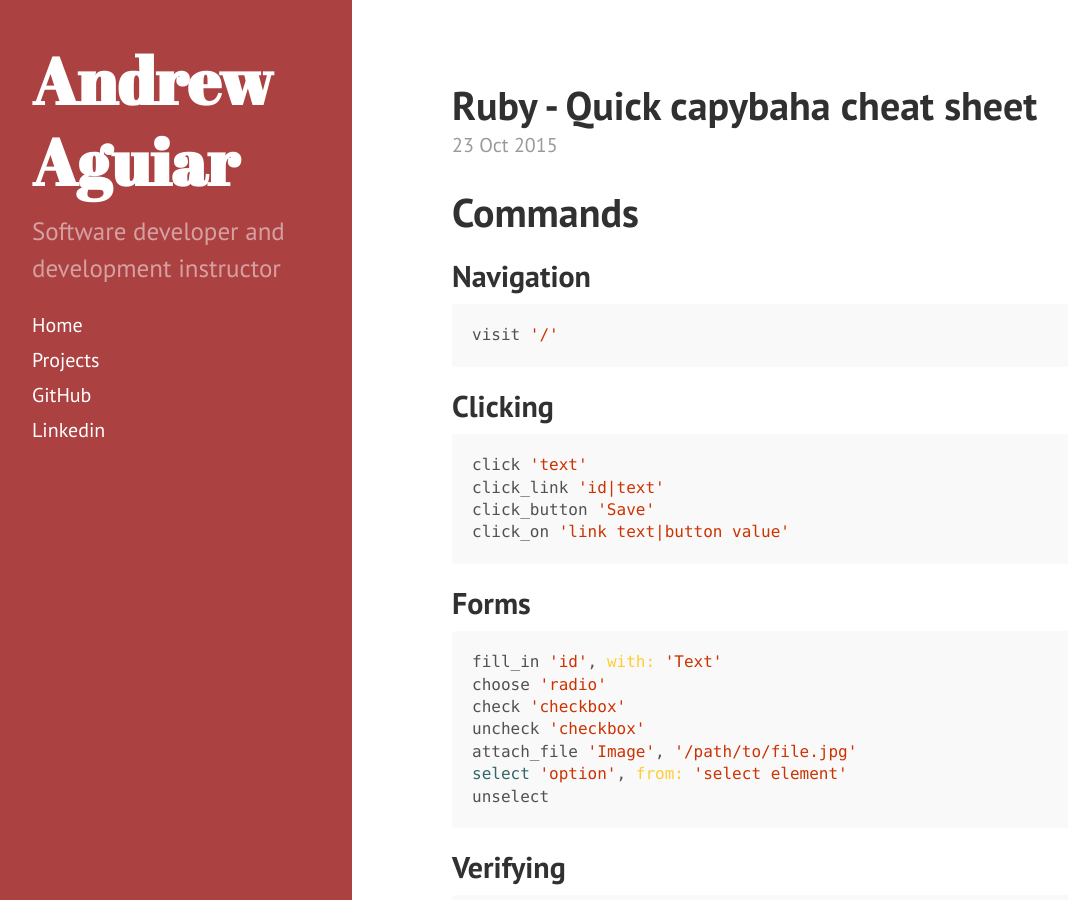
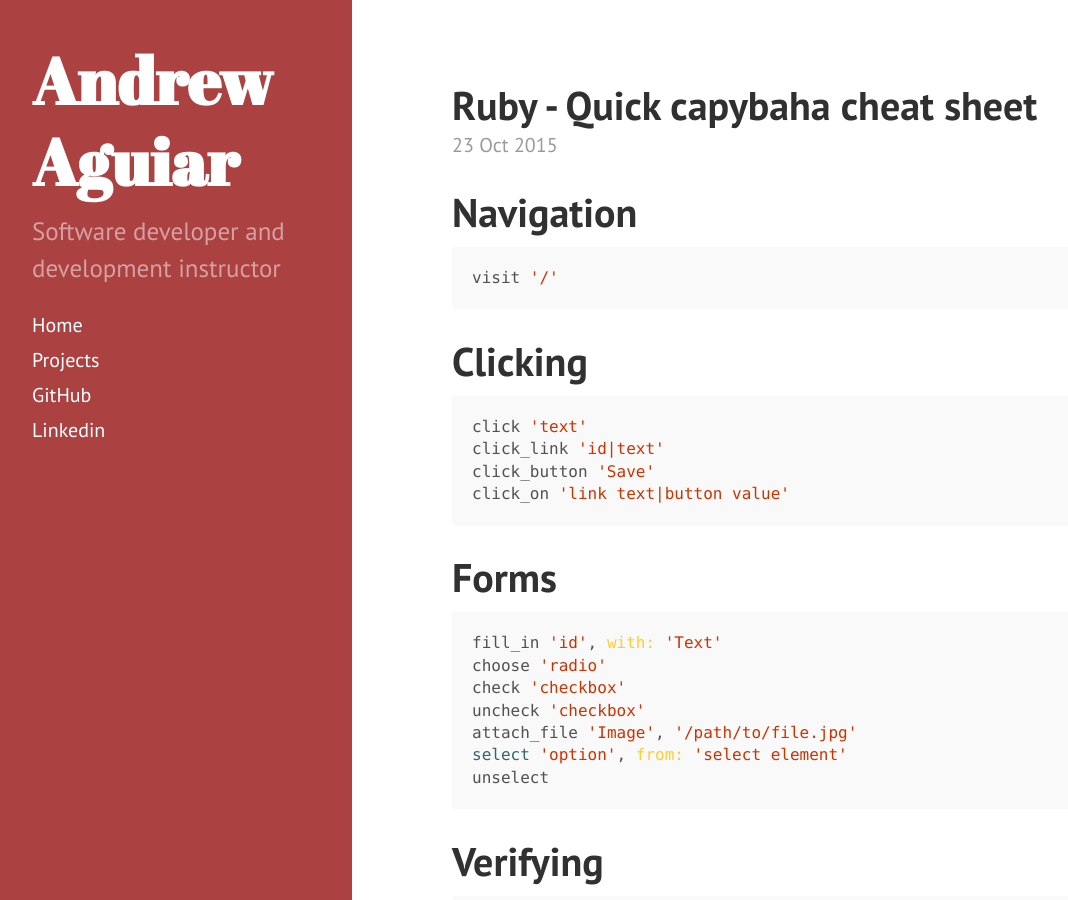
Before and after one commit to gadsc/andrewaguiar.github.io, a Jekyll site: the page built from _posts/2015-10-23-ruby-capybaha-cheat-sheet.md, in a window 1280 px wide and 900 px high. Shown: the whole window, without its empty margins (8-1076 px from the left). Built offline with Jekyll 4.4.1, drawn with Linux system fonts in a browser that asks for light colours; Markdown is read by kramdown in place of the engine named in the settings; comment, search, counter and statistics services are not loaded.

Commit message:
Update 2015-10-23-ruby-capybaha-cheat-sheet.md

````diff
--- a/_posts/2015-10-23-ruby-capybaha-cheat-sheet.md
+++ b/_posts/2015-10-23-ruby-capybaha-cheat-sheet.md
@@ -3,14 +3,12 @@ layout: post
 title: "Ruby - Quick capybaha cheat sheet"
 ---
 
-# Commands
-
-## Navigation
+# Navigation
 ```ruby
 visit '/'
 ```
 
-## Clicking
+# Clicking
 ```ruby
 click 'text'
 click_link 'id|text'
@@ -18,7 +16,7 @@ click_button 'Save'
 click_on 'link text|button value'
 ```
 
-## Forms
+# Forms
 ```ruby
 fill_in 'id', with: 'Text'
 choose 'radio'
@@ -29,7 +27,7 @@ select 'option', from: 'select element'
 unselect
 ```
 
-## Verifying
+# Verifying
 ```ruby
 expect(page).to have_selector
 expect(page).to have_button
@@ -44,7 +42,7 @@ expect(page).to have_unchecked_field
 expect(page).to have_xpath
 ```
 
-## Page
+# Page
 ```ruby
 page.all 'a'
 page.body
@@ -57,7 +55,7 @@ page.status_code
 page.response_headers
 ```
 
-## Debugging
+# Debugging
 ```ruby
 save_and_open_page # Saves a html file with the page content rendered.
 ```
````
